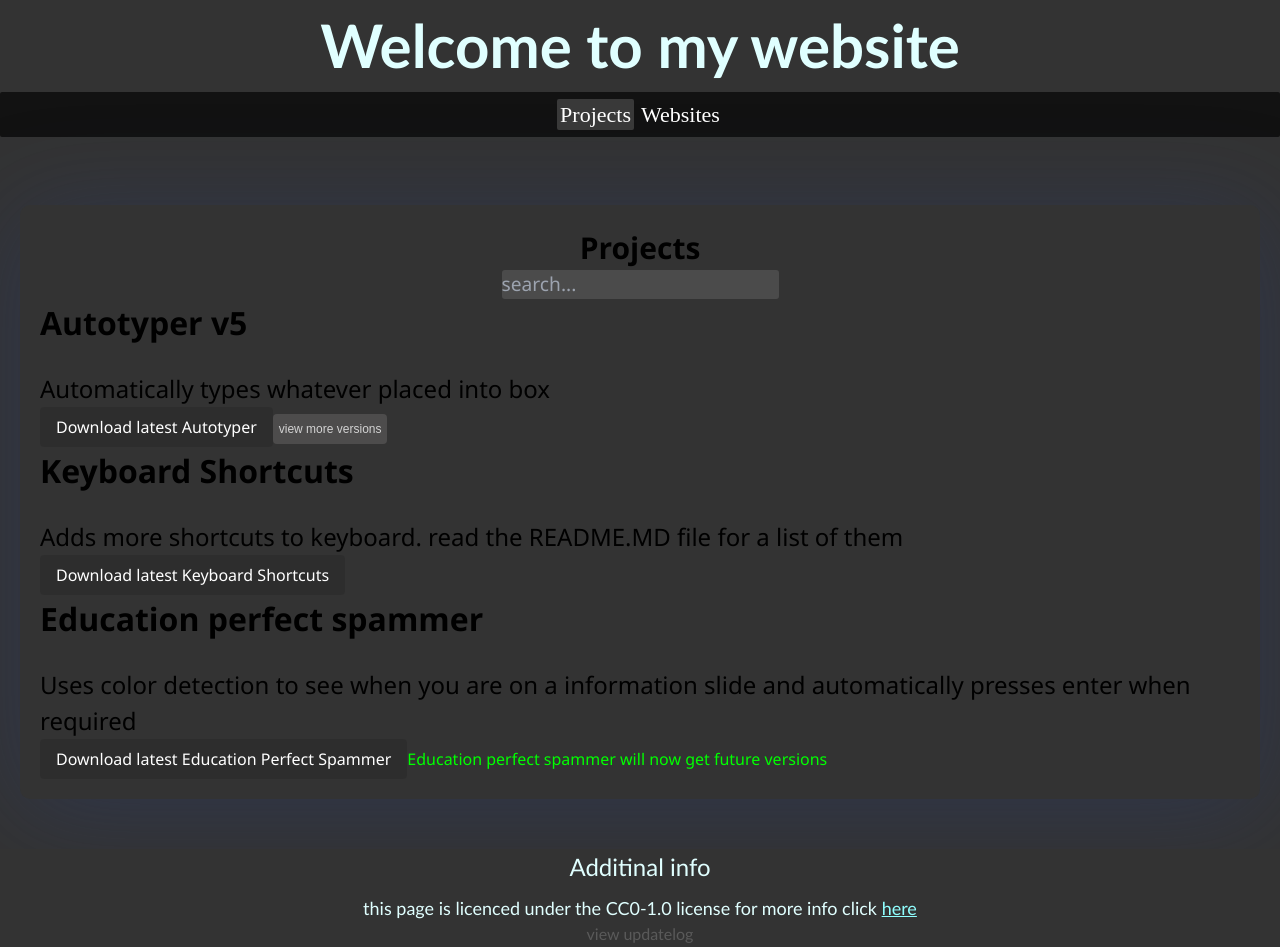
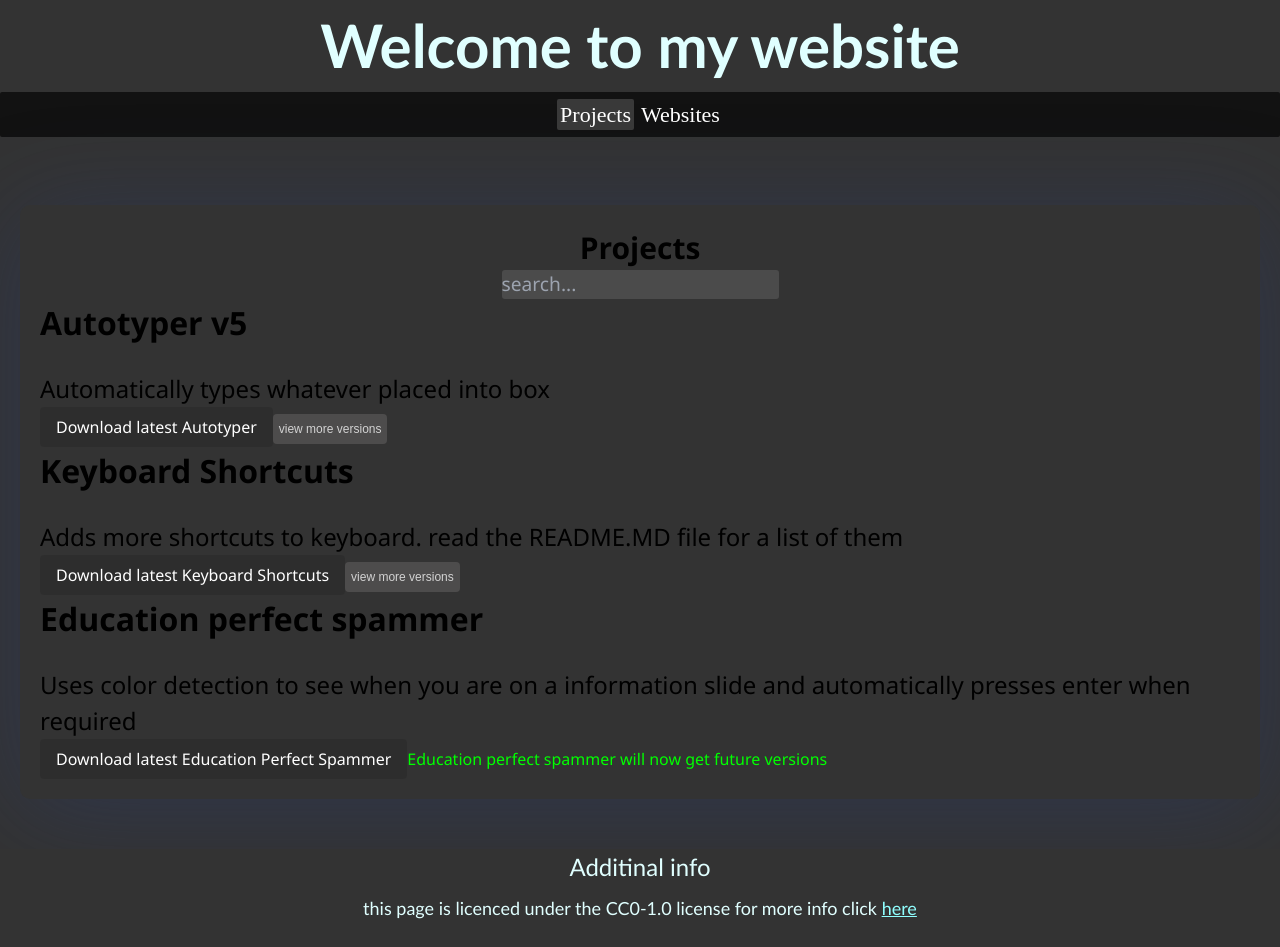
Before and after one commit to chickenMuggets/chickenMuggets.github.io, a Next.js app: page / in a window 1280 px wide. After the commit the page ends 923 px from the top, so only its background shows below. Built offline with nearby package versions, Linux system fonts and the light colour scheme.

Commit message:
added project function to all webpages fixed footer

```diff
--- a/src/app/page.tsx
+++ b/src/app/page.tsx
@@ -4,6 +4,7 @@ import "./styles.css";
 import React from "react";
 import Link from "next/link";
 import { useState } from "react";
+import { PassThrough } from "stream";
 
 export default function Projects() {
 
@@ -30,6 +31,17 @@ export default function Projects() {
   function downloadProject(project: string, version:number) {
     if (project == "autotyper") {
         window.location.href = 'https://github.com/chickenMuggets/auto-typer/releases/download/v' + version + '/Autotyper.v' + version + '.py';
+    }
+    else if (project == "keyboard-shortcuts") {
+      if (version != 2) {
+        window.location.href = 'https://github.com/chickenMuggets/keyboard-shortcuts/releases/download/v' + version + '/shortcuts.v' + version + '.py'
+      }
+      else {
+          window.location.href = 'https://github.com/chickenMuggets/keyboard-shortcuts/releases/download/v2/crash.v2.py'
+      }
+    }
+    else if (project == "education-perfect-spammer") {
+
     }
   }
 
@@ -70,6 +82,7 @@ export default function Projects() {
               <br />
               <p className="project-description">Adds more shortcuts to keyboard. read the README.MD file for a list of them</p>
               <a className="project-link" href="https://github.com/chicken-muggets/keyboard-shortcuts/archive/refs/heads/main.zip" download>Download latest Keyboard Shortcuts</a>
+              <div id="versions2" className="versionscontainer"><button className="versions" onClick={() => downloadProject("keyboard-shortcuts",3.1)}>Download Keyboard Shortcuts v3.1</button> <button className="versions" onClick={() => downloadProject("keyboard-shortcuts",3)}>Download Keyboard Shortcuts v3</button> <button className="versions" onClick={() => downloadProject("keyboard-shortcuts",2)}>Download Keyboard Shortcuts v2</button></div><button className="moreversions" id="moreversions2" onClick={() => showversions(2)}>view more versions</button>
             </div>
           </section>
           <section>
@@ -87,7 +100,6 @@ export default function Projects() {
           <footer className="footer">
               <h3 className="footerhead">Additinal info</h3>
               <p className="updatelink">this page is licenced under the CC0-1.0 license for more info click <a href="https://github.com/chickenMuggets/chickenMuggets.github.io/blob/main/LICENSE" target="blank" className="updatelinklink">here</a></p>
-              <a href="updatelog.md" target="_blank" className="viewupdate">view updatelog</a>
           </footer>
         </div>
       </main>
--- a/src/app/websites/page.tsx
+++ b/src/app/websites/page.tsx
@@ -41,9 +41,9 @@ const Websites = () => {
 
       <div className="footercontainer">
           <footer className="footer">
-              <h3 className="footerhead">Additinal info</h3>
+              <h3 className="footerhead">Additinal info</h3>;[0-l
+              ]
               <p className="updatelink">this page is licenced under the CC0-1.0 license for more info click <a href="https://github.com/chickenMuggets/chickenMuggets.github.io/blob/main/LICENSE" target="blank" className="updatelinklink">here</a></p>
-              <a href="updatelog.md" target="_blank" className="viewupdate">view updatelog</a>
           </footer>
         </div>
     </div>
```
